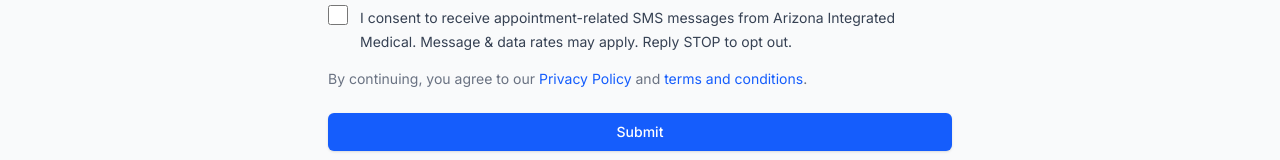
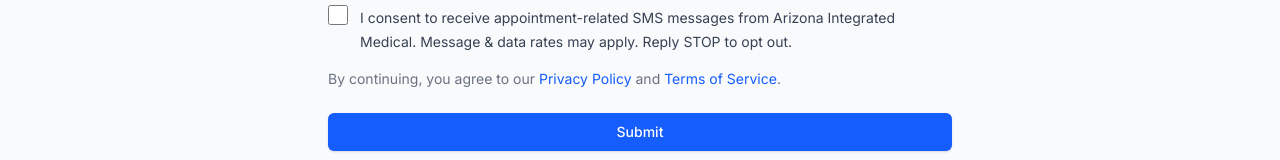
Before and after one commit to bobbyflowstate/a2p-azmed, a Next.js app: page /contact in a window 1280 px wide. Shown: the part 523-683 px from the top of the page. Built offline with nearby package versions, Linux system fonts and the light colour scheme.

Commit message:
Update Terms of Service link text in ContactForm
Co-authored-by: bobby.lyte <bobby.lyte@ourflowstate.com>

```diff
--- a/src/components/ContactForm.tsx
+++ b/src/components/ContactForm.tsx
@@ -109,7 +109,7 @@ export default function ContactForm() {
           </Link>
           {' '}and{' '}
           <Link href="/terms" className="text-blue-600 hover:text-blue-800">
-            terms and conditions
+            Terms of Service
           </Link>
           .
         </div>
```
